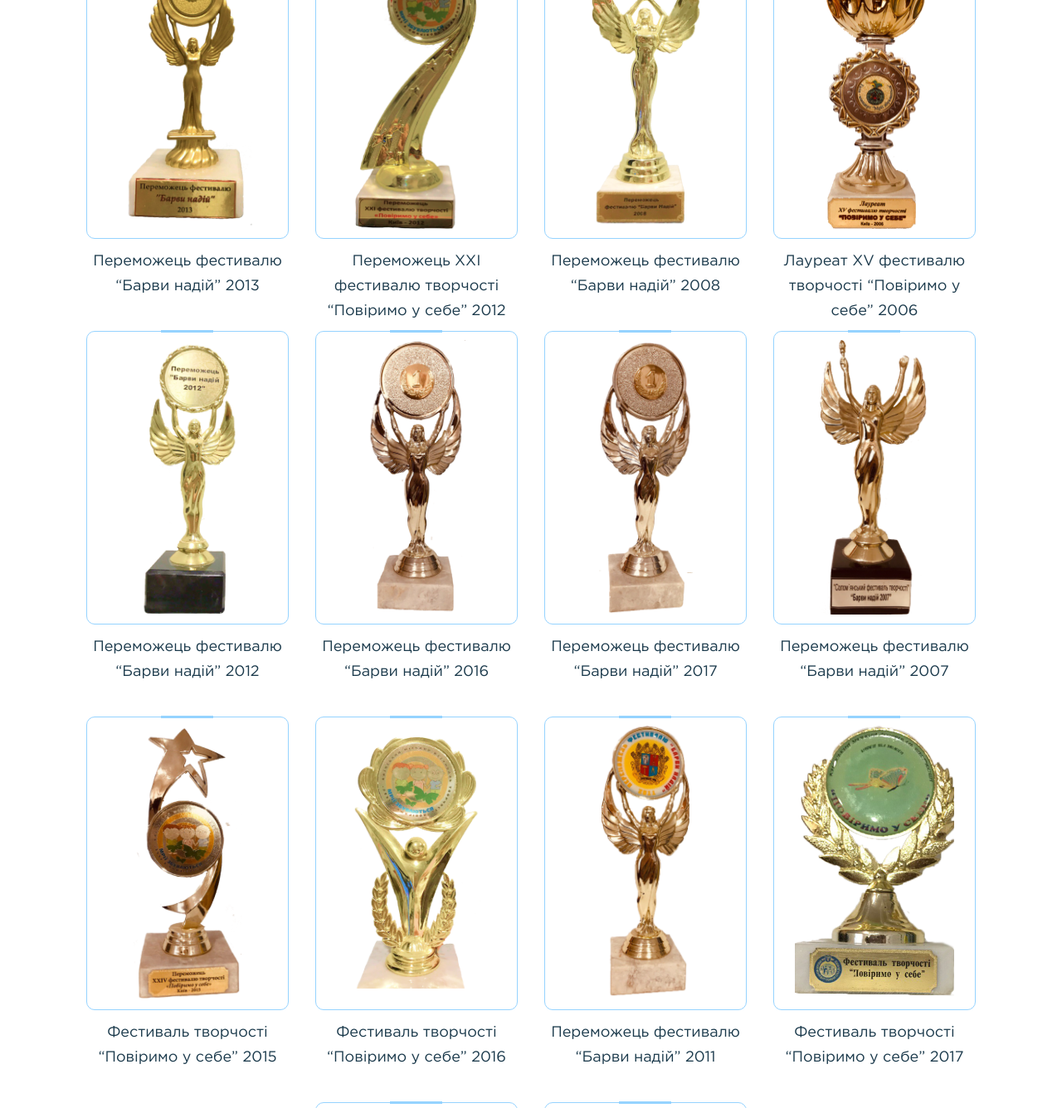
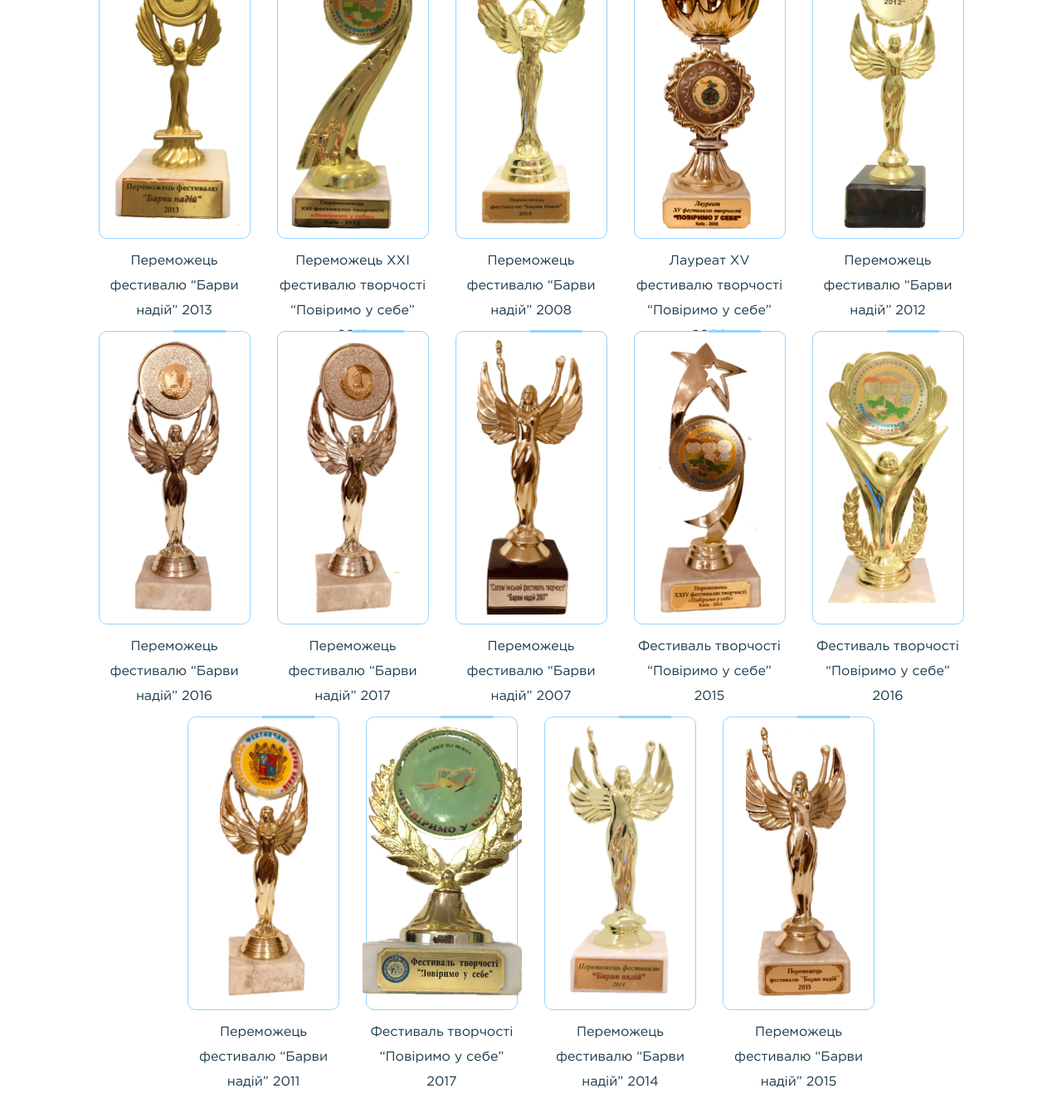
Before and after one commit to tfetisova/click-to-school, a website: page src/index.html in a window 1280 px wide. Shown: the part 3029-4365 px from the top of the page at 83% size. Drawn offline with nearby package versions, Linux system fonts and the light colour scheme; files that its build step writes are made by us from their sources; files whose address does not match are found by name.

Commit message:
creat our awards section

```diff
--- a/src/index.html
+++ b/src/index.html
@@ -94,93 +94,93 @@
     </div>
 </section>
 
-<section class="our-rewards">
+<section class="our-awards">
     <div class="container">
         <h2 class="section-subtitle">Наші нагороди</h2>
-        <div class="rewards-flex">
-            <div class="rewards-block">
-                <div class="border-of-image border-rewards">
-                    <div class="reward-image" style="background-image: url('img/barvi-nadiy2013.png');"></div>
+        <div class="awards-flex">
+            <div class="awards-block">
+                <div class="border-of-image border-awards">
+                    <div class="awards-image" style="background-image: url('img/barvi-nadiy2013.png');"></div>
                 </div>
-                <p class="name-of-reward">Переможець фестивалю “Барви надій” 2013</p>
+                <p class="name-of-awards">Переможець фестивалю “Барви надій” 2013</p>
             </div>
-            <div class="rewards-block">
-                <div class="border-of-image border-rewards">
-                    <div class="reward-image" style="background-image: url('img/poviremo-u-sebe2012.png');"></div>
+            <div class="awards-block">
+                <div class="border-of-image border-awards">
+                    <div class="awards-image" style="background-image: url('img/poviremo-u-sebe2012.png');"></div>
                 </div>
-                <p class="name-of-reward">Переможець ХХІ фестивалю творчості “Повіримо у себе” 2012</p>
+                <p class="name-of-awards">Переможець ХХІ фестивалю творчості “Повіримо у себе” 2012</p>
             </div>
-            <div class="rewards-block">
-                <div class="border-of-image border-rewards">
-                    <div class="reward-image" style="background-image: url('img/barvi-nadiy2008.png');"></div>
+            <div class="awards-block">
+                <div class="border-of-image border-awards">
+                    <div class="awards-image" style="background-image: url('img/barvi-nadiy2008.png');"></div>
                 </div>
-                <p class="name-of-reward">Переможець фестивалю “Барви надій” 2008</p>
+                <p class="name-of-awards">Переможець фестивалю “Барви надій” 2008</p>
             </div>
-            <div class="rewards-block">
-                <div class="border-of-image border-rewards">
-                    <div class="reward-image" style="background-image: url('img/poviremo-u-sebe2006.png');"></div>
+            <div class="awards-block">
+                <div class="border-of-image border-awards">
+                    <div class="awards-image" style="background-image: url('img/poviremo-u-sebe2006.png');"></div>
                 </div>
-                <p class="name-of-reward">Лауреат ХV фестивалю творчості “Повіримо у себе” 2006</p>
+                <p class="name-of-awards">Лауреат ХV фестивалю творчості “Повіримо у себе” 2006</p>
             </div>
-            <div class="rewards-block">
-                <div class="border-of-image border-rewards">
-                    <div class="reward-image" style="background-image: url('img/barvi-nadiy2012.png');"></div>
+            <div class="awards-block">
+                <div class="border-of-image border-awards">
+                    <div class="awards-image" style="background-image: url('img/barvi-nadiy2012.png');"></div>
                 </div>
-                <p class="name-of-reward">Переможець фестивалю “Барви надій” 2012</p>
+                <p class="name-of-awards">Переможець фестивалю “Барви надій” 2012</p>
             </div>
-            <div class="rewards-block">
-                <div class="border-of-image border-rewards">
-                    <div class="reward-image" style="background-image: url('img/barvi-nadiy2016.png');"></div>
+            <div class="awards-block">
+                <div class="border-of-image border-awards">
+                    <div class="awards-image" style="background-image: url('img/barvi-nadiy2016.png');"></div>
                 </div>
-                <p class="name-of-reward">Переможець фестивалю “Барви надій” 2016</p>
+                <p class="name-of-awards">Переможець фестивалю “Барви надій” 2016</p>
             </div>
-            <div class="rewards-block">
-                <div class="border-of-image border-rewards">
-                    <div class="reward-image" style="background-image: url('img/barvi-nadiy2017.png');"></div>
+            <div class="awards-block">
+                <div class="border-of-image border-awards">
+                    <div class="awards-image" style="background-image: url('img/barvi-nadiy2017.png');"></div>
                 </div>
-                <p class="name-of-reward">Переможець фестивалю “Барви надій” 2017</p>
+                <p class="name-of-awards">Переможець фестивалю “Барви надій” 2017</p>
             </div>
-            <div class="rewards-block">
-                <div class="border-of-image border-rewards">
-                    <div class="reward-image" style="background-image: url('img/barvi-nadiy2007.png');"></div>
+            <div class="awards-block">
+                <div class="border-of-image border-awards">
+                    <div class="awards-image" style="background-image: url('img/barvi-nadiy2007.png');"></div>
                 </div>
-                <p class="name-of-reward">Переможець фестивалю “Барви надій” 2007</p>
+                <p class="name-of-awards">Переможець фестивалю “Барви надій” 2007</p>
             </div>
-            <div class="rewards-block">
-                <div class="border-of-image border-rewards">
-                    <div class="reward-image" style="background-image: url('img/poviremo-u-sebe2015.png')"></div>
+            <div class="awards-block">
+                <div class="border-of-image border-awards">
+                    <div class="awards-image" style="background-image: url('img/poviremo-u-sebe2015.png')"></div>
                 </div>
-                <p class="name-of-reward">Фестиваль творчості “Повіримо у себе” 2015</p>
+                <p class="name-of-awards">Фестиваль творчості “Повіримо у себе” 2015</p>
             </div>
-            <div class="rewards-block">
-                <div class="border-of-image border-rewards">
-                    <div class="reward-image" style="background-image: url('img/poviremo-u-sebe2016.png');"></div>
+            <div class="awards-block">
+                <div class="border-of-image border-awards">
+                    <div class="awards-image" style="background-image: url('img/poviremo-u-sebe2016.png');"></div>
                 </div>
-                <p class="name-of-reward">Фестиваль творчості “Повіримо у себе” 2016 </p>
+                <p class="name-of-awards">Фестиваль творчості “Повіримо у себе” 2016 </p>
             </div>
-            <div class="rewards-block">
-                <div class="border-of-image border-rewards">
-                    <div class="reward-image" style="background-image: url('img/barvi-nadiy2011.png');"></div>
+            <div class="awards-block">
+                <div class="border-of-image border-awards">
+                    <div class="awards-image" style="background-image: url('img/barvi-nadiy2011.png');"></div>
                 </div>
-                <p class="name-of-reward">Переможець фестивалю “Барви надій” 2011</p>
+                <p class="name-of-awards">Переможець фестивалю “Барви надій” 2011</p>
             </div>
-            <div class="rewards-block">
-                <div class="border-of-image border-rewards">
-                    <div class="reward-image" style="background-image: url('img/poviremo-u-sebe2017.png');"></div>
+            <div class="awards-block">
+                <div class="border-of-image border-awards">
+                    <div class="awards-image" style="background-image: url('img/poviremo-u-sebe2017.png');"></div>
                 </div>
-                <p class="name-of-reward">Фестиваль творчості “Повіримо у себе” 2017</p>
+                <p class="name-of-awards">Фестиваль творчості “Повіримо у себе” 2017</p>
             </div>
-            <div class="rewards-block">
-                <div class="border-of-image border-rewards">
-                    <div class="reward-image" style="background-image: url('img/barvi-nadiy2014.png');"></div>
+            <div class="awards-block">
+                <div class="border-of-image border-awards">
+                    <div class="awards-image" style="background-image: url('img/barvi-nadiy2014.png');"></div>
                 </div>
-                <p class="name-of-reward">Переможець фестивалю “Барви надій” 2014</p>
+                <p class="name-of-awards">Переможець фестивалю “Барви надій” 2014</p>
             </div>
-            <div class="rewards-block">
-                <div class="border-of-image border-rewards">
-                    <div class="reward-image" style="background-image: url('img/barvi-nadiy2015.png');"></div>
+            <div class="awards-block">
+                <div class="border-of-image border-awards">
+                    <div class="awards-image" style="background-image: url('img/barvi-nadiy2015.png');"></div>
                 </div>
-                <p class="name-of-reward">Переможець фестивалю “Барви надій” 2015</p>
+                <p class="name-of-awards">Переможець фестивалю “Барви надій” 2015</p>
             </div>
         </div>
     </div>
--- a/src/scss/sections/_our-rewards.scss
+++ b/src/scss/sections/_our-awards.scss
@@ -1,14 +1,14 @@
-.rewards-block {
-    width: 20%;
+.awards-block {
+    width: 15%;
     height: 465px;
     text-align: center;
     margin-left: 16px;
     margin-right: 16px;
 }
-.border-rewards {
+.border-awards {
     height: 354px;
 }
-.reward-image {
+.awards-image {
     width: 195px;
     height: 331px;
     background-repeat: no-repeat;
@@ -16,14 +16,14 @@
     background-position: top center;
     margin-top: 10px;
 }
-.rewards-flex {
+.awards-flex {
     display: flex;
     flex-wrap: wrap;
     justify-content: center;
     align-items: center;
     margin: 55px 10px;
 }
-.name-of-reward {
-    font-size: 18px;
+.name-of-awards {
+    font-size: 16px;
     line-height: 30px;
 }
--- a/src/scss/style.scss
+++ b/src/scss/style.scss
@@ -158,4 +158,4 @@ body{
 @import "sections/footer";
 @import "pages/sp-service";
 @import "sections/our-team";
-@import "sections/our-rewards";
+@import "sections/our-awards";
```
Also changed, not shown: build/css/style.css, build/index.html.
